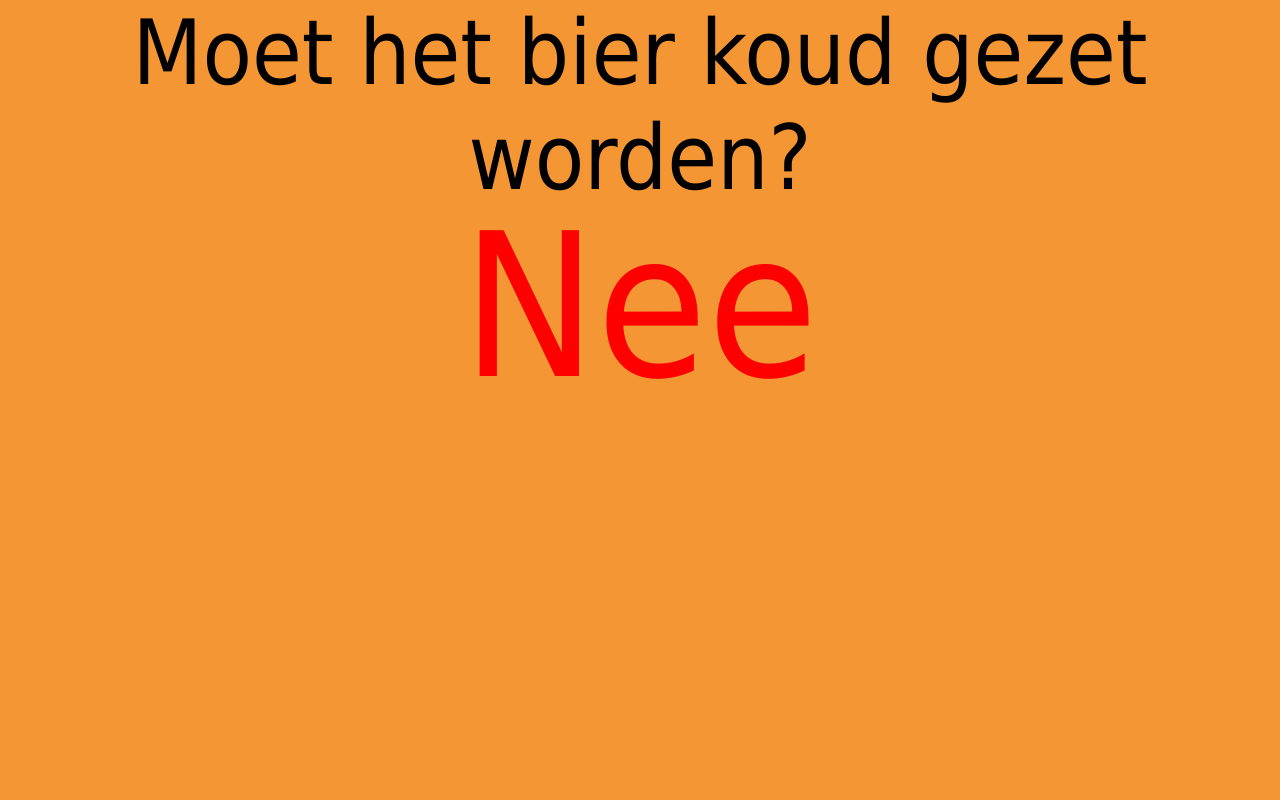
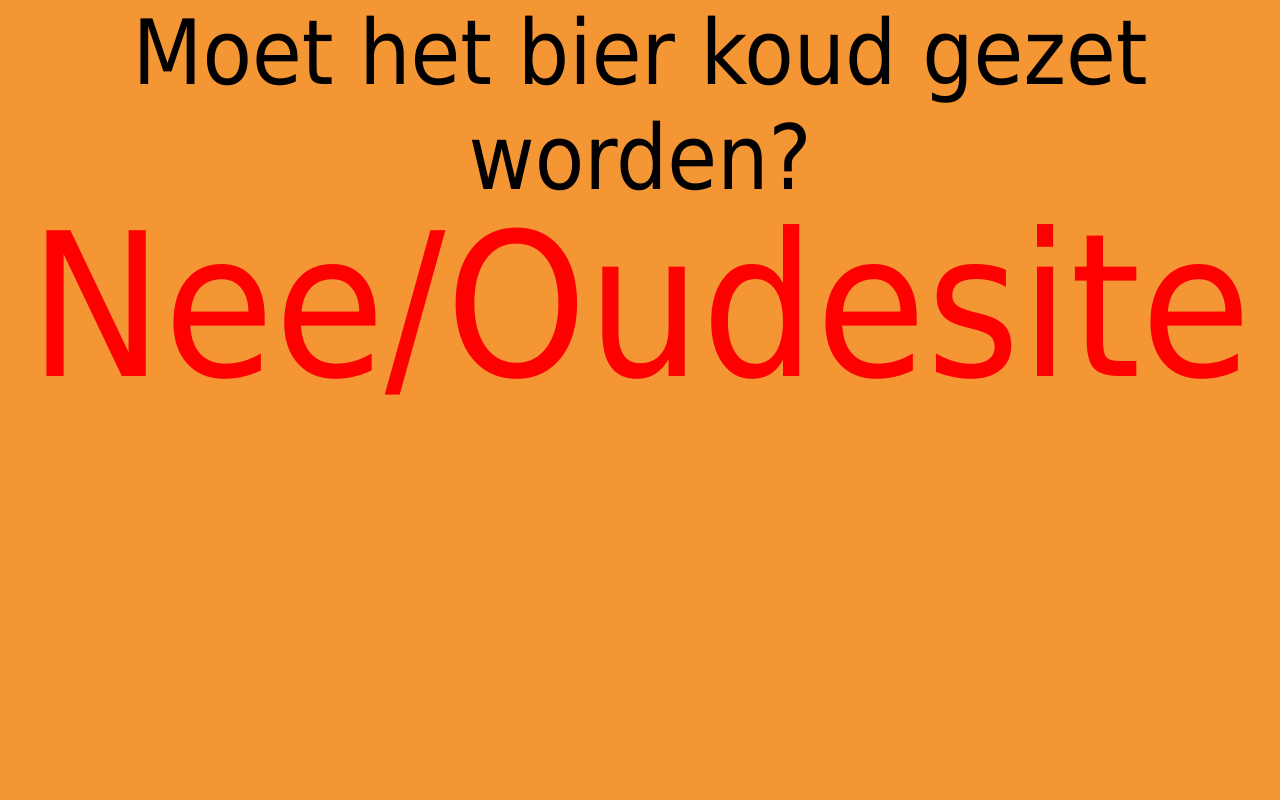
Before and after one commit to jmfox1123/bierkoudzetten, a PHP site: page /demo.php in a window 1280 px wide. Run offline with PHP 8.4, Linux system fonts and the light colour scheme; some libraries are stand-ins or nearby versions.

Commit message:
update site

```diff
--- a/demo.php
+++ b/demo.php
@@ -11,9 +11,9 @@ include('assets/src/header.php')
 				$t = date("l");
 				echo "<div id='bierkoudzetten'>";
 				if ($t == "Thursday" || $t == "Friday" || $t == "Saturday") {
-				echo "<span style='color: green;'> JAAAAA!!!!!!</span> " ;
+				echo "<span style='color: green;'> JAAAAA!!!!!!/oudesite</span> " ;
 				} else {
-				echo "<span style='color: red;'>Nee</span>";
+				echo "<span style='color: red;'>Nee/Oudesite</span>";
 				}
 				echo "</div></div>";
 			?>
```
